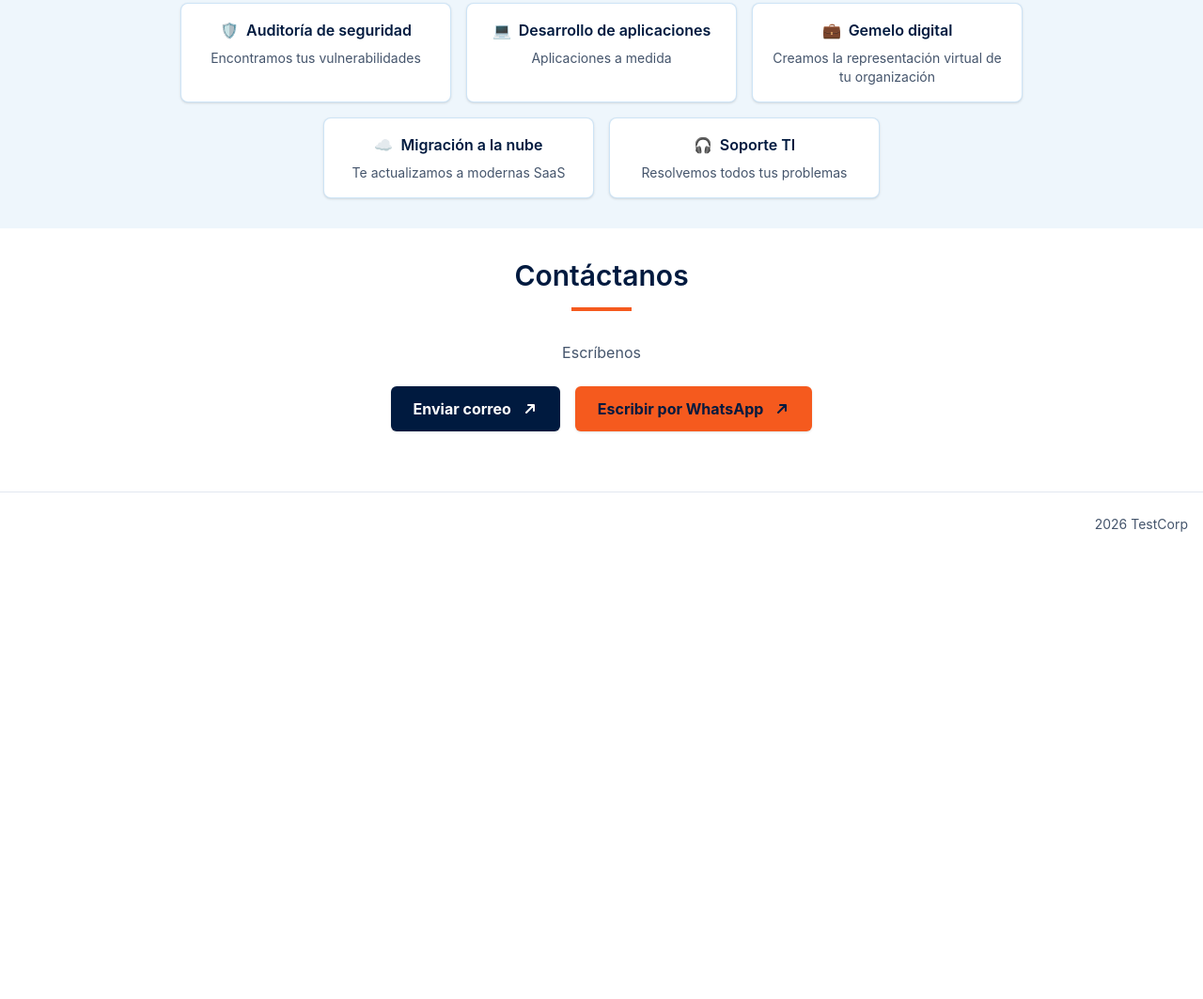
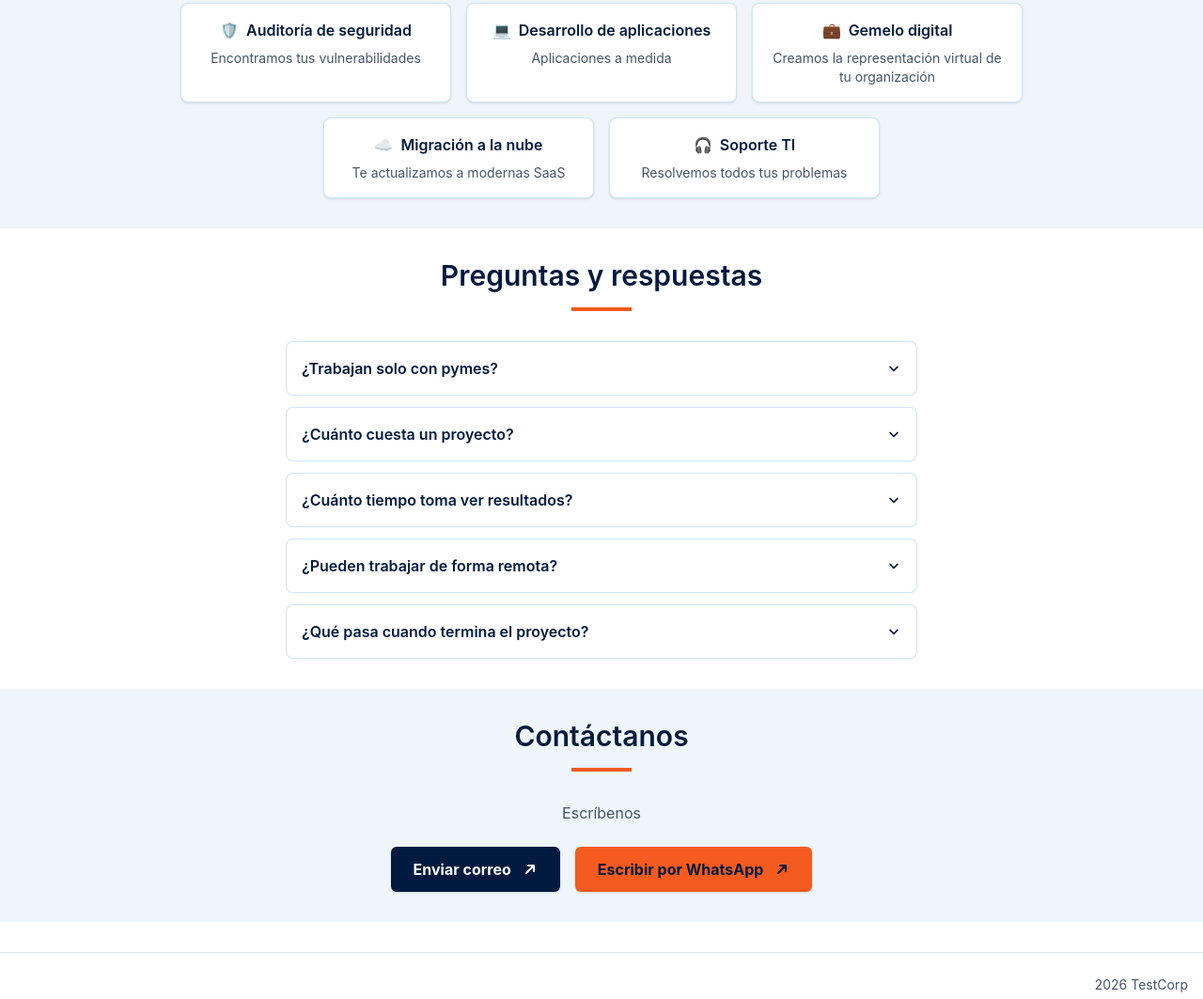
Before and after one commit to AngieToro/aprendiendo-astro, an Astro site: page / in a window 1280 px wide. Shown: the part 1734-2797 px from the top of the page at 94% size. Before the commit the page ends 2326 px from the top, so only its background shows below. Built offline with nearby package versions, Linux system fonts and the light colour scheme; Astro itself is replaced by a stand-in of ours.

Commit message:
Se agrego seccion de preguntas y respuestas

```diff
--- /dev/null
+++ b/src/components/FaqItem.astro
@@ -0,0 +1,26 @@
+---
+// Una pregunta frecuente que se abre y se cierra, con HTML nativo (<details>)
+// name="faq" agrupa todas las preguntas: al abrir una, el navegador cierra la anterior.
+import type { Question } from '../data/faq.ts'
+
+type Props = Question
+
+const { question, answer } = Astro.props
+---
+
+<details name="faq" data-aparecer class="bg-white border border-secundario/30 rounded-lg group">
+	<summary class="flex justify-between items-center cursor-pointer list-none [&::-webkit-details-marker]:hidden p-4 gap-4 font-semibold text-primario">
+		{question}
+		<svg
+			class="size-4 shrink-0 transition-transform group-open:rotate-180 motion-reduce:transition-none"
+			viewBox="0 0 20 20"
+			fill="none"
+			stroke="currentColor"
+			stroke-width="2"
+			aria-hidden="true"
+		>
+			<path stroke-linecap="round" stroke-linejoin="round" d="M5 8l5 5 5-5"></path>
+		</svg>
+	</summary>
+	<p class="text-slate-600 px-4 pb-4">{answer}</p>
+</details>
--- a/src/components/Header.astro
+++ b/src/components/Header.astro
@@ -103,6 +103,14 @@ import Logo from './Logo.astro'
 				</li>
 				<li>
 					<a
+						href="/#preguntas"
+						class="text-primario hover:underline decoration-acento decoration-2 underline-offset-4"
+					>
+						Preguntas
+					</a>
+				</li>
+				<li>
+					<a
 						href="/#contacto"
 						class="text-primario hover:underline decoration-acento decoration-2 underline-offset-4"
 					>
--- /dev/null
+++ b/src/data/faq.ts
@@ -0,0 +1,35 @@
+// Preguntas frecuentes de TestCorp. Para agregar, quitar o editar una pregunta, se cambia solo esta lista:
+// index.astro la recorre con .map() y dibuja una pregunta (FaqItem) por cada elemento.
+
+export interface Question {
+	question: string
+	answer: string
+}
+
+export const questions: Question[] = [
+	{
+		question: '¿Trabajan solo con pymes?',
+		answer:
+			'Sí, nos especializamos en pequeñas y medianas empresas. Conocemos sus tiempos y presupuestos, y adaptamos cada propuesta a su realidad.',
+	},
+	{
+		question: '¿Cuánto cuesta un proyecto?',
+		answer:
+			'Depende del alcance. Después de una primera reunión sin costo, te enviamos una propuesta con el valor y los plazos detallados.',
+	},
+	{
+		question: '¿Cuánto tiempo toma ver resultados?',
+		answer:
+			'Los primeros avances se ven en pocas semanas. Trabajamos por etapas cortas para que puedas revisar el progreso desde el inicio.',
+	},
+	{
+		question: '¿Pueden trabajar de forma remota?',
+		answer:
+			'Sí. Trabajamos de forma remota con empresas de todo Latinoamérica, y nos reunimos en persona cuando el proyecto lo necesita.',
+	},
+	{
+		question: '¿Qué pasa cuando termina el proyecto?',
+		answer:
+			'Te entregamos documentación y capacitación para tu equipo, y puedes contratar un plan de soporte para mantener todo funcionando.',
+	},
+]
--- a/src/pages/index.astro
+++ b/src/pages/index.astro
@@ -4,10 +4,12 @@ import InfoCard from '../components/InfoCard.astro'
 import TeamCard from '../components/TeamCard.astro'
 import SectionTitle from '../components/SectionTitle.astro'
 import Button from '../components/Button.astro'
+import FaqItem from '../components/FaqItem.astro'
 import { services } from '../data/services.ts'
 import { members } from '../data/teams.ts'
 import { mailtoUrl, whatsappUrl } from '../data/contact.ts'
 import { purpose, values } from '../data/values.ts'
+import { questions } from '../data/faq.ts'
 
 const description = 'Consultora TI que ayuda a pymes a visualizar su negocio'
 ---
@@ -60,7 +62,16 @@ const description = 'Consultora TI que ayuda a pymes a visualizar su negocio'
 		</div>
 	</section>
 
-	<section id="contacto" class="py-8 px-4 scroll-mt-20">
+	<section id="preguntas" class="py-8 px-4 scroll-mt-20">
+		<SectionTitle title="Preguntas y respuestas" />
+		<div class="max-w-2xl mx-auto space-y-3">
+			{questions.map((item) => (
+				<FaqItem {...item} />
+			))}
+		</div>
+	</section>
+
+	<section id="contacto" class="py-8 px-4 bg-fondo scroll-mt-20">
 		<SectionTitle title="Contáctanos" />
 		<p class="max-w-2xl mx-auto text-center text-slate-600">Escríbenos</p>
 		<div class="flex flex-wrap justify-center gap-4 mt-6">
```
Also changed, not shown: README.md.
